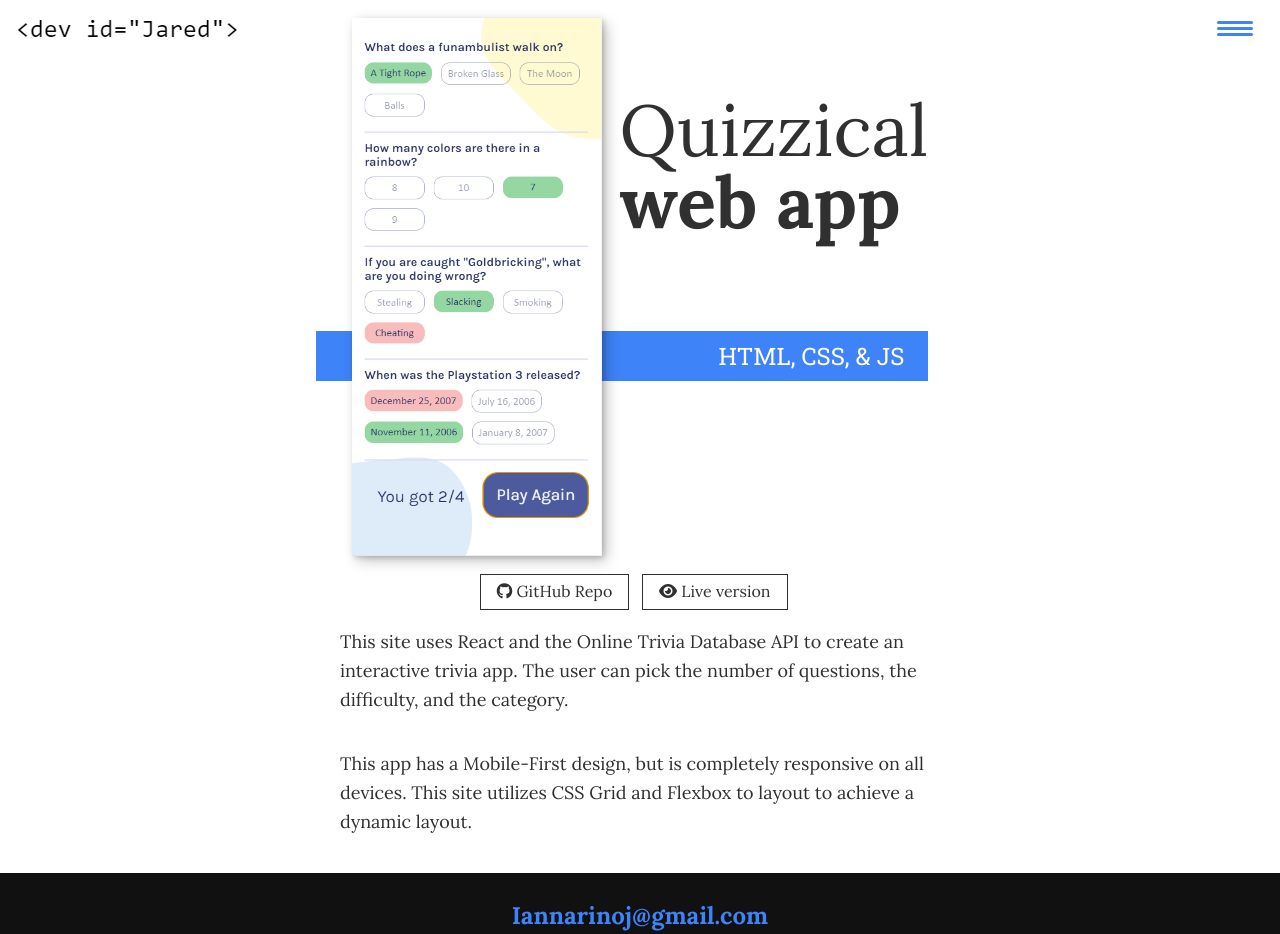
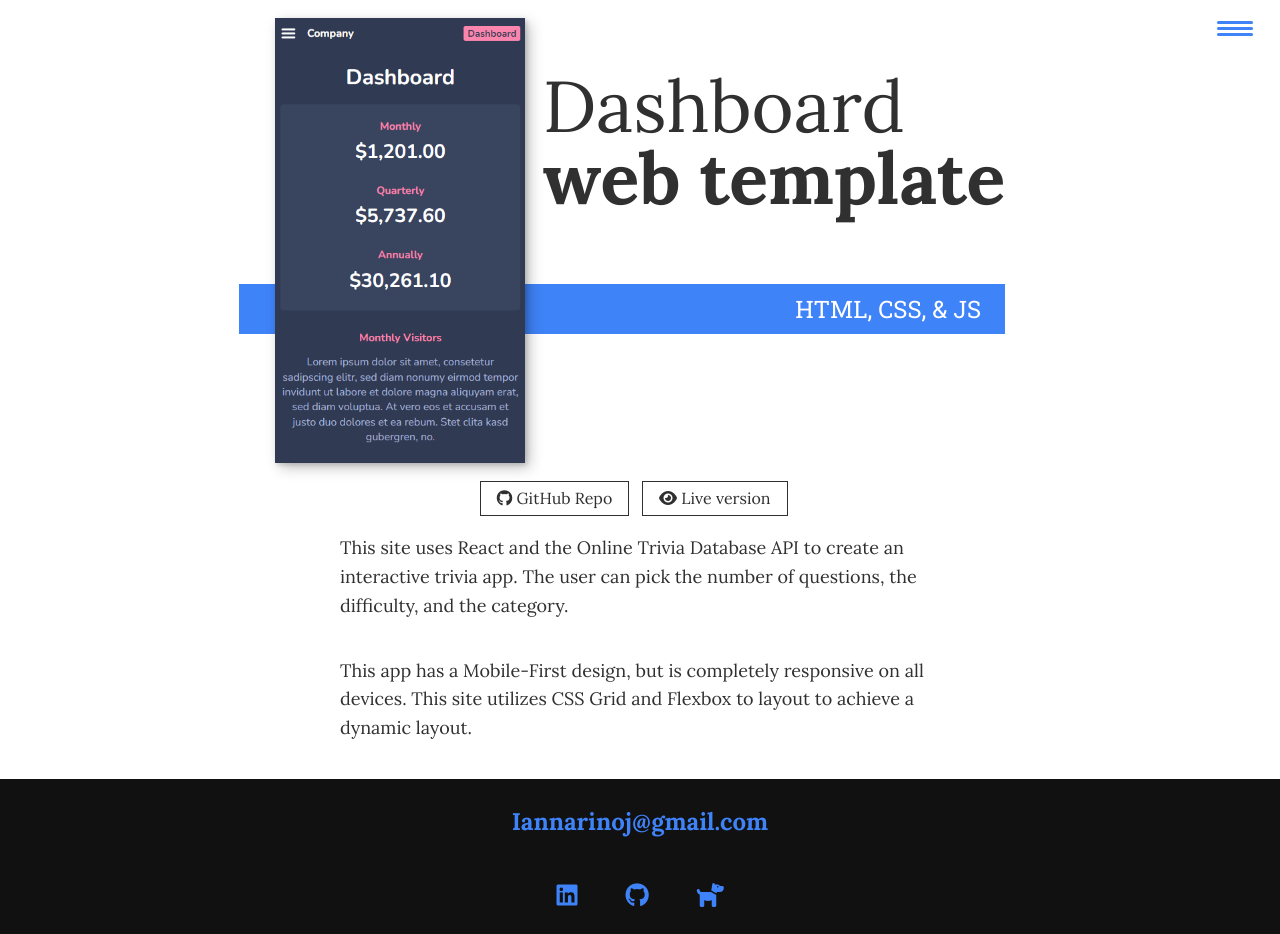
Before and after one commit to JaredIannarino/Portfolio-2, a website built with Vite: page portfolio-item-4.html in a window 1280 px wide. Shown: the top 934 px of the page. Built offline with nearby package versions, Linux system fonts and the light colour scheme.

Commit message:
Commit #3
Fixes to the dashboard and logo

```diff
--- a/js/index.js
+++ b/js/index.js
@@ -1,5 +1,17 @@
 const navToggle = document.querySelector('.nav-toggle');
 const navLinks = document.querySelectorAll('.nav__link')
+const logoTop = document.getElementById("logo-top")
+
+window.addEventListener("resize", function(){
+    console.log(window.screen.width)
+    if(window.screen.width > 599){
+        logoTop.innerHTML = `
+        <img src="img/devJared.png" alt="A logo that says dev id='Jared'">
+        `
+    }else{
+        logoTop.innerHTML = ``
+    }
+})
 
 navToggle.addEventListener('click', () => {
     document.body.classList.toggle('nav-open');
--- a/portfolio-item-4.html
+++ b/portfolio-item-4.html
@@ -17,8 +17,8 @@
     </head>
     <body>
         <header>
-            <div class="logo">
-                <img src="img/devJared.png" alt="A logo that says dev id='Jared'">
+            <div id="logo-top">
+
             </div>
             <button class="nav-toggle" aria-label="toggle navigation">
                 <span class="hamburger"></span>
@@ -36,10 +36,10 @@
 
         <section class="intro portfolio-intro">
             <h1 class="section__title section__title--intro">
-                Quizzical<strong>web app</strong>
+                Dashboard<strong>web template</strong>
             </h1>
             <p class="section__subtitle section__subtitle--intro">HTML, CSS, & JS</p>
-            <img src="img/quizzical2.png" alt="A screenshot of a mobile app. It is a 4 question quiz with four multiple choice answers each. The quiz has been graded and says 2/4. THere is a play again button aswell." class="intro__img">
+            <img src="img/reactiveDashboard2.png" alt="A screenshot of a mobile app. It is a 4 question quiz with four multiple choice answers each. The quiz has been graded and says 2/4. THere is a play again button aswell." class="intro__img">
 
         </section>
 
```
Also changed, not shown: portfolio-item-1.html (+3 -0 lines), portfolio-item-2.html (+2 -0 lines), portfolio-item-3.html (+3 -0 lines), portfolio-item-5.html (+2 -2 lines), portfolio-item-6.html (+2 -2 lines), img/reactiveDashboard2.png (added).
